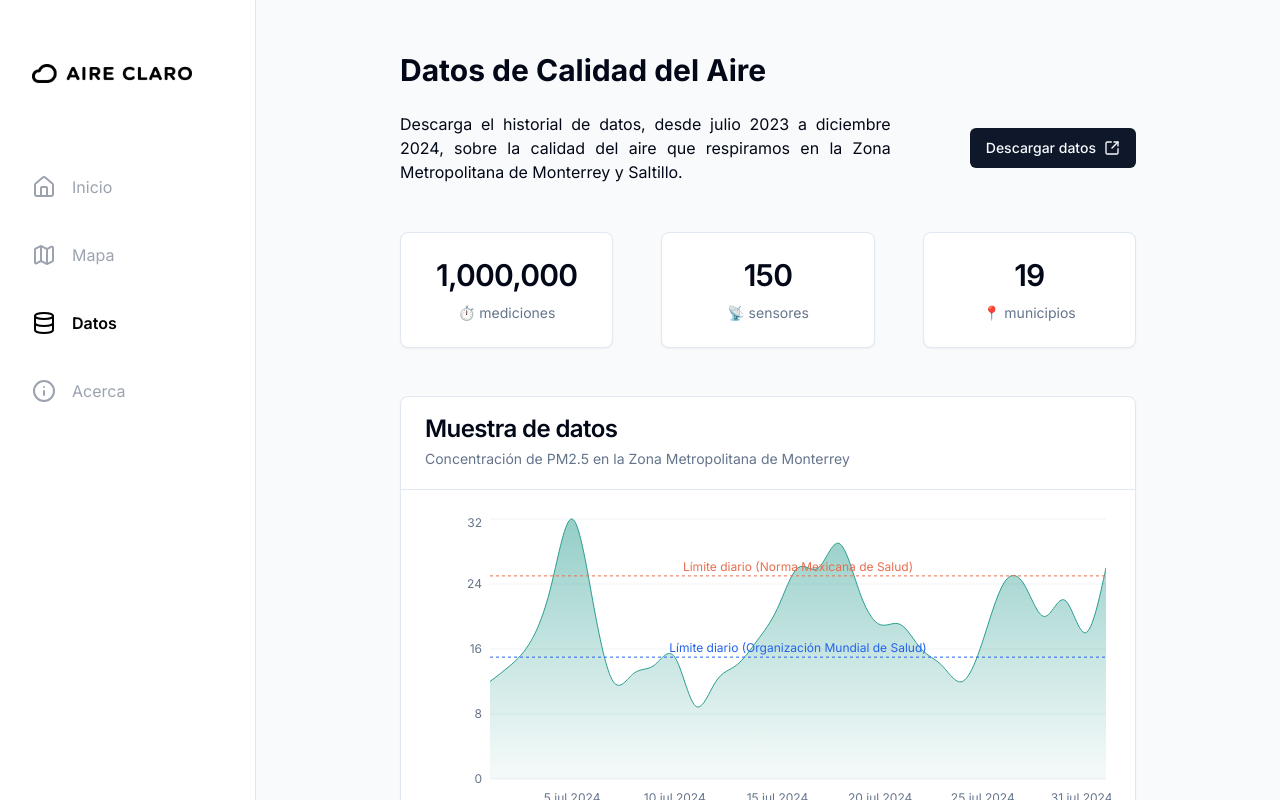
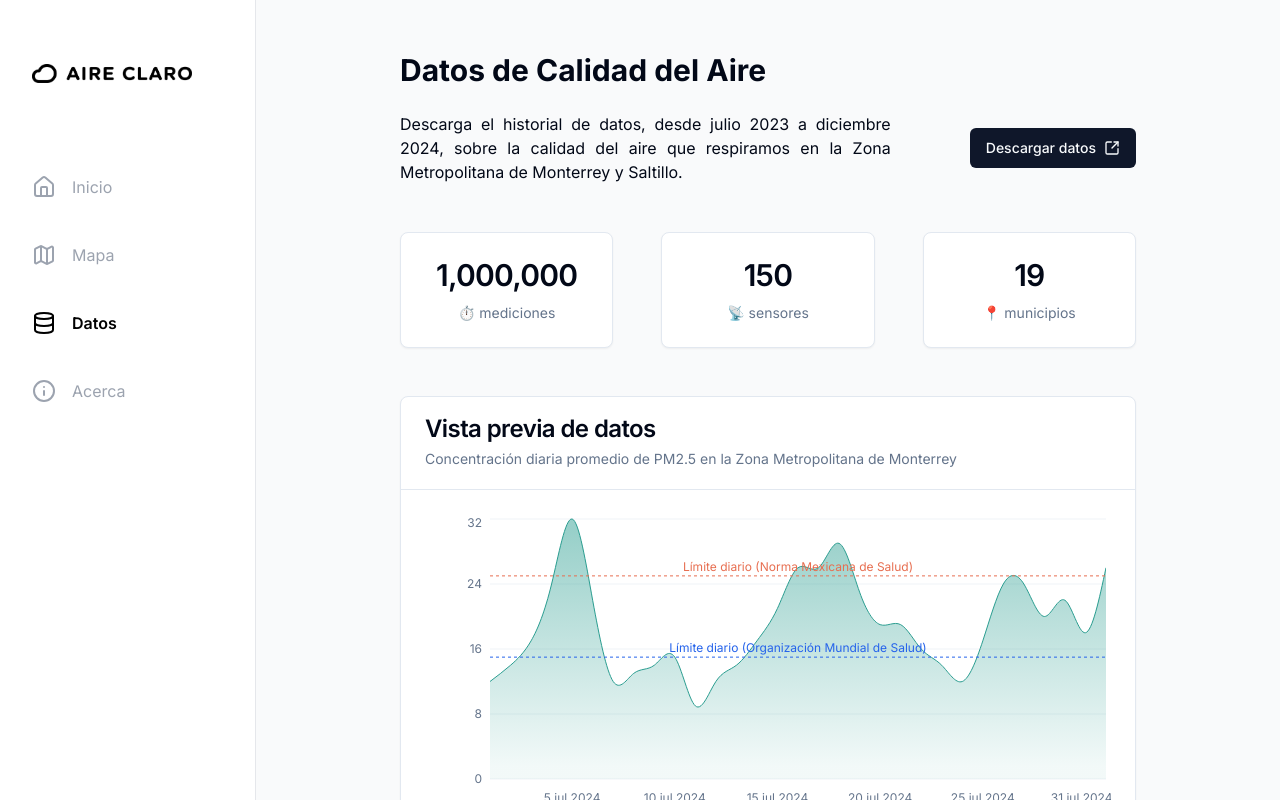
Before and after one commit to edgargutgzz/aireclaro, a Next.js app: page /datos in a window 1280 px wide. Built offline with nearby package versions, Linux system fonts and the light colour scheme.

Commit message:
refactor: clarify data preview description in Datos page
- Update card title to "Vista previa de datos"
- Modify description to emphasize daily average PM2.5 concentration
- Improve clarity of data presentation context

```diff
--- a/app/datos/page.tsx
+++ b/app/datos/page.tsx
@@ -133,9 +133,10 @@ export default function Datos() {
           <Card>
             <CardHeader className="flex items-center gap-2 space-y-0 border-b py-5 sm:flex-row">
               <div className="grid flex-1 gap-2 text-center sm:text-left">
-                <CardTitle>Muestra de datos</CardTitle>
+                <CardTitle>Vista previa de datos</CardTitle>
                 <CardDescription>
-                  Concentración de PM2.5 en la Zona Metropolitana de Monterrey
+                  Concentración diaria promedio de PM2.5 en la Zona
+                  Metropolitana de Monterrey
                 </CardDescription>
               </div>
             </CardHeader>
```
